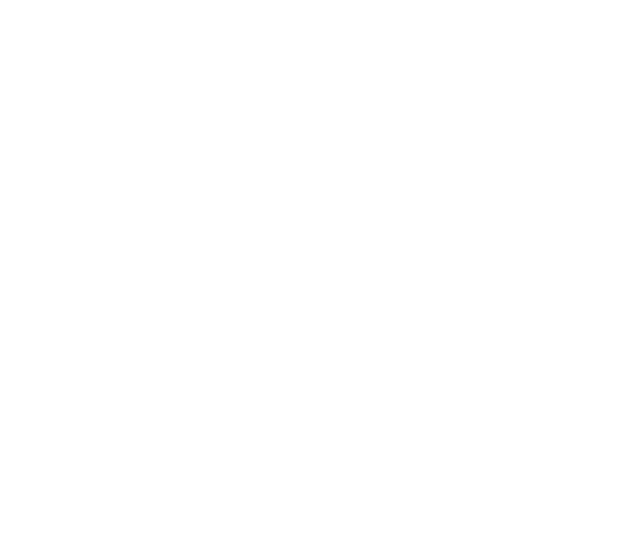
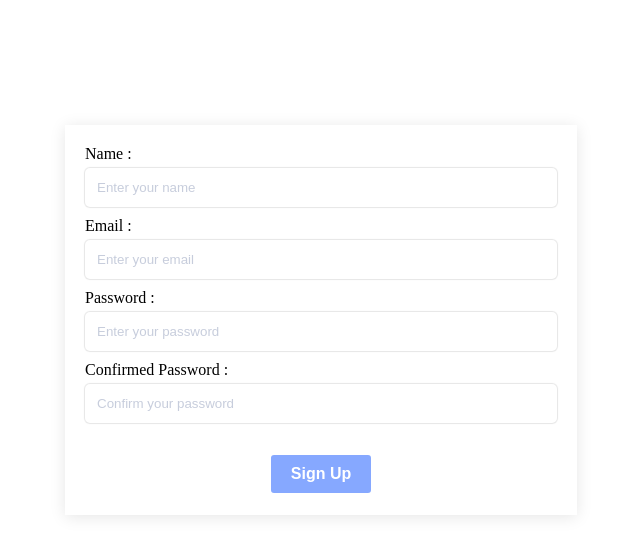
Before and after one commit to susanasameh/ReactSelfStudy, a React (Create React App) app in the folder form-react-laravel-app/: page / in a window 1280 px wide. Shown: the top 556 px of the page, without its empty margins (319-959 px from the left). Built offline with nearby package versions, Linux system fonts and the light colour scheme.

Commit message:
register form

```diff
--- a/form-react-laravel-app/package.json
+++ b/form-react-laravel-app/package.json
@@ -6,6 +6,7 @@
     "@testing-library/jest-dom": "^5.17.0",
     "@testing-library/react": "^13.4.0",
     "@testing-library/user-event": "^13.5.0",
+    "axios": "^1.7.7",
     "react": "^18.3.1",
     "react-dom": "^18.3.1",
     "react-scripts": "5.0.1",
--- a/form-react-laravel-app/src/App.css
+++ b/form-react-laravel-app/src/App.css
@@ -0,0 +1,71 @@
+/* Global css */
+*{
+    box-sizing: border-box;
+}
+.container{
+    padding: 0;
+    margin: 0 auto;
+}
+body{
+    font-family: "cairo-sans-serif";
+    margin: 0;
+}
+
+/* sign up form */
+
+#signUpForm{
+    display: flex;
+    flex-direction: column;
+    justify-content: center;
+    width : 40%;
+    padding: 20px;
+    box-shadow: 0px 2px 15px rgba(0,0,0,10%);
+
+}
+#signUpForm input{
+    padding: 10px;
+    width: 100%;
+    outline: none;
+    border : 2px solid white;
+    box-shadow: 0px 0px 1px 1px rgba(0,0,0,0.1);
+    transition: 0.3s;
+    margin: 5px 0 10px 0;
+    border-radius: 5px;
+}
+#signUpForm input:focus{
+    border: 2px solid #86a8ff;
+}
+#signUpForm input::placeholder{
+    color: hsla(222, 30%, 43%, 0.315);
+}
+.register{
+    display: flex;
+    justify-content: center;
+    align-items: center;
+    margin-top: 20px;
+}
+.register button{
+    outline: none;
+    border: none;
+    background-color: #86a8ff;
+    padding: 10px 20px;
+    color : white;
+    border-radius: 5px;
+    cursor: pointer;
+    transition: 0.3s;
+    border : 2px solid white;
+    font-weight: bold;
+    font-size: 16px;
+
+}
+.register button:hover{
+    background-color: white;
+    border : 2px solid #86a8ff;
+    color :#86a8ff;
+}
+.errorMessage{
+    color : red;
+    font-size: 14px;
+    margin-top: 0;
+
+}
--- a/form-react-laravel-app/src/App.js
+++ b/form-react-laravel-app/src/App.js
@@ -1,10 +1,11 @@
 
 import './App.css';
+import SignUp from './SignUp';
 
-function App() {
+export default function App() {
   return (
-  <div></div>
+    <div>
+      <SignUp />
+  </div>
   );
 }
-
-export default App;
--- /dev/null
+++ b/form-react-laravel-app/src/SignUp.js
@@ -0,0 +1,142 @@
+import { useState, useEffect } from 'react';
+import axios from "axios";
+
+export default function SignUp() {
+    //--------------using useState-----------------
+    const [name, setName] = useState("");
+    const [email, setEmail] = useState("");
+    const [password, setPassword] = useState("");
+    const [passwordR, setPasswordR] = useState("");
+
+    //to check the form inputs values
+
+    // console.log(name);
+    // console.log(email);
+    // console.log(password);
+    // console.log(confirmPassword);
+
+    //--------------to handle form submission and error messages appear after first error -----------------
+    const [accept, setAccept] = useState(false);
+
+    // if all fields are valid and correct
+  // const [flag, setFlag] = useState(true);
+
+  //handle email error
+  const [emailError, setEmailError] = useState("");
+
+
+
+
+
+  async function Submit(e) {
+    let flag = true;
+    e.preventDefault();
+    setAccept(true);
+    if (name === "" || password.length < 8 || passwordR !== password) {
+      flag = false;
+    } else flag = true;
+    try {
+      if (flag) {
+        let res = await axios.post("http://127.0.0.1:8000/api/register", {
+          name: name,
+          email: email,
+          password: password,
+          password_confirmation: passwordR,
+        })
+        .then((t) => console.log(t.data));
+      }
+    } catch (err) {
+      //using setEmailError
+      setEmailError(err.response.status);
+    }
+    }
+
+
+
+
+
+
+    //--------------useEffect------------------------
+    useEffect(() => {
+        fetch('')
+    });
+
+
+
+    return (
+      <div
+        style={{
+          height: "80vh",
+          display: "flex",
+          justifyContent: "center",
+          alignItems: "center",
+        }}
+      >
+        {/* <div className="register" > */}
+        <form onSubmit={Submit} id="signUpForm">
+          <label htmlFor="name">Name : </label>
+          <input
+            type="text"
+            placeholder="Enter your name"
+            name="name"
+            id="name"
+            value={name}
+            onChange={(e) => setName(e.target.value)}
+          />
+          {name === "" && accept && (
+            <p className="errorMessage">user name is required</p>
+          )}
+
+          <label htmlFor="email">Email : </label>
+          <input
+            type="email"
+            placeholder="Enter your email"
+            name="email"
+            id="email"
+            value={email}
+            onChange={(e) => setEmail(e.target.value)}
+            required
+          />
+          {accept && emailError === 422 && <p className="errorMessage">Email already been taken</p>}
+
+          <label htmlFor="password">Password : </label>
+          <input
+            type="password"
+            placeholder="Enter your password"
+            name="password"
+            id="password"
+            value={password}
+            onChange={(e) => setPassword(e.target.value)}
+          />
+          {/* if condition = true to display the error message */}
+          {password.length < 8 && accept && (
+            <p className="errorMessage">
+              pasword must be more than 8 characters
+            </p>
+          )}
+
+          <label htmlFor="repeat">Confirmed Password :</label>
+          <input
+            type="password"
+            placeholder="Confirm your password"
+            name="repeat"
+            id="repeat"
+            value={passwordR}
+            onChange={(e) => setPasswordR(e.target.value)}
+          />
+          {passwordR !== password && accept && (
+            <p className="errorMessage">
+              the password must as the same password
+            </p>
+          )}
+
+          <div style={{ textAlign: "center" }} className="register">
+            <button type="submit" id="signUpButton">
+              Sign Up
+            </button>
+          </div>
+        </form>
+        {/* </div> */}
+      </div>
+    );
+}
--- a/form-react-laravel-app/src/index.js
+++ b/form-react-laravel-app/src/index.js
@@ -6,9 +6,9 @@
 
 const root = ReactDOM.createRoot(document.getElementById('root'));
 root.render(
-  <React.StrictMode>
+  <div className="container">
     <App />
-  </React.StrictMode>
+  </div>
 );
 
 // If you want to start measuring performance in your app, pass a function
```
Also changed, not shown: 1 other file (tests, documents, lock files or other folders).
